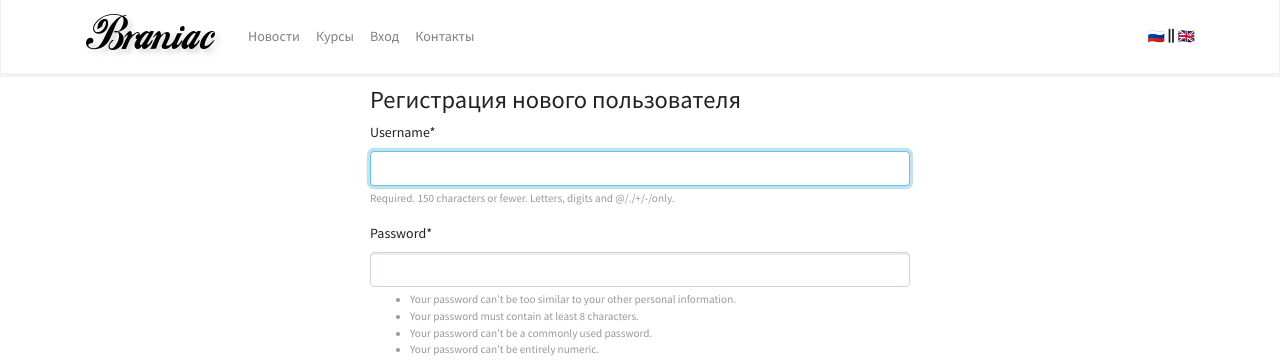
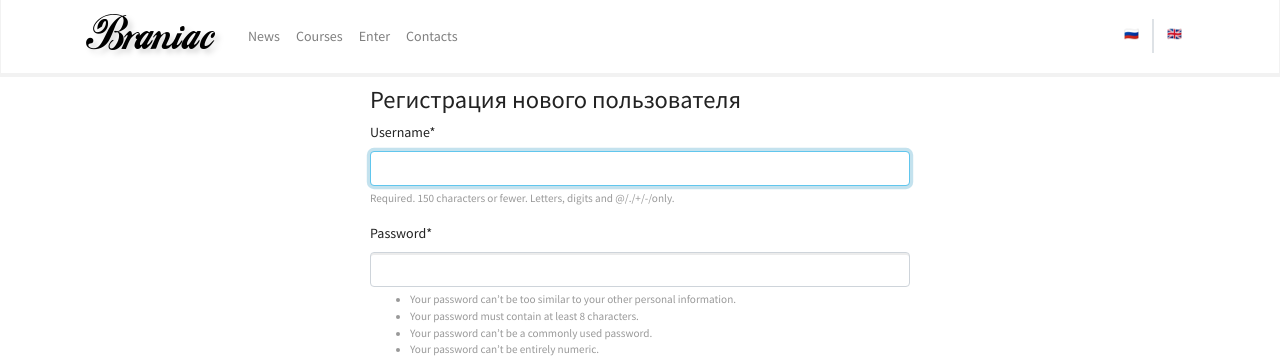
Before and after one commit to ivanstgit/GB_Python_Django01, a Django app: page /authapp/register/ in a window 1280 px wide. Shown: the top 360 px of the page. Run offline with Django 3.2, Linux system fonts and the light colour scheme; parts of the project's set-up code (start-up, migrations or seed data) failed here and were passed over; some libraries are stand-ins or nearby versions.

Commit message:
lesson_8 i18n

```diff
--- a/config/settings.py
+++ b/config/settings.py
@@ -54,6 +54,7 @@ INSTALLED_APPS = [
 MIDDLEWARE = [
     "django.middleware.security.SecurityMiddleware",
     "django.contrib.sessions.middleware.SessionMiddleware",
+    "django.middleware.locale.LocaleMiddleware",
     "django.middleware.common.CommonMiddleware",
     "django.middleware.csrf.CsrfViewMiddleware",
     "django.contrib.auth.middleware.AuthenticationMiddleware",
@@ -224,3 +225,5 @@ CELERY_RESULT_BACKEND = "redis://localhost:6379"
 # Email as files for debug
 EMAIL_BACKEND = "django.core.mail.backends.filebased.EmailBackend"
 EMAIL_FILE_PATH = "var/email-messages/"
+
+LOCALE_PATHS = [BASE_DIR / "locale"]
--- a/config/urls.py
+++ b/config/urls.py
@@ -7,6 +7,7 @@ from django.views.generic import RedirectView
 
 urlpatterns = [
     path("admin/", admin.site.urls),
+    path("i18n/", include("django.conf.urls.i18n")),
     path("", RedirectView.as_view(url="mainapp/")),
     path("social_auth/", include("social_django.urls", namespace="social")),
     path("mainapp/", include("mainapp.urls", namespace="mainapp")),
--- a/templates/includes/main_menu.html
+++ b/templates/includes/main_menu.html
@@ -1,40 +1,51 @@
-{% load static %}
+{% load static i18n %}
 
 <nav class="navbar navbar-expand-lg navbar-light bg-light">
   <div class="container">
     <a class="navbar-brand" href="{% url 'mainapp:main_page' %}">
       <img src="{% static 'img/logo.png' %}" alt="">
     </a>
-    <button class="navbar-toggler" type="button" data-toggle="collapse" data-target="#navbarSupportedContent"
-      aria-controls="navbarSupportedContent" aria-expanded="false" aria-label="Toggle navigation">
+    <button class="navbar-toggler" type="button" data-toggle="collapse"
+      data-target="#navbarSupportedContent"
+      aria-controls="navbarSupportedContent" aria-expanded="false"
+      aria-label="Toggle navigation">
       <span class="navbar-toggler-icon"></span>
     </button>
+
     <div class="collapse navbar-collapse" id="navbarSupportedContent">
       <ul class="navbar-nav mr-auto">
-        <li class="nav-item
-          {% if request.resolver_match.view_name == 'mainapp:news' %}active{% endif %}">
-          <a class="nav-link" href="{% url 'mainapp:news' %}">Новости</a>
+        <li
+          class="nav-item {% if request.resolver_match.view_name == 'mainapp:news' %}active{% endif %}">
+          <a class="nav-link" href="{% url 'mainapp:news' %}">
+            {% translate "News" %}
+          </a>
         </li>
-        <li class="nav-item
-          {% if request.resolver_match.view_name == 'mainapp:courses' %}active{% endif %}">
-          <a class="nav-link" href="{% url 'mainapp:courses' %}">Курсы</a>
+        <li
+          class="nav-item {% if request.resolver_match.view_name == 'mainapp:courses' %}active{% endif %}">
+          <a class="nav-link" href="{% url 'mainapp:courses' %}">
+            {% translate "Courses" %}
+          </a>
         </li>
         {% if user.is_authenticated %}
           <li class="nav-item dropdown">
-            <a class="nav-link dropdown-toggle" href="#" id="ddProfile" role="button" data-toggle="dropdown"
-              aria-haspopup="true" aria-expanded="false">
-              Профиль
+            <a class="nav-link dropdown-toggle" href="#" id="ddProfile"
+              role="button" data-toggle="dropdown" aria-haspopup="true"
+              aria-expanded="false">
+              {% translate "Profile" %}
             </a>
             <div class="dropdown-menu" aria-labelledby="ddProfile">
-              <a class="dropdown-item" href="{% url 'authapp:profile_edit' pk=request.user.pk %}">Редактировать
+              <a class="dropdown-item"
+                href="{% url 'authapp:profile_edit' pk=request.user.pk %}">Редактировать
                 профиль</a>
               <a class="dropdown-item" href="#">Мои курсы</a>
               <div class="dropdown-divider"></div>
               <a class="dropdown-item" href="#">Модерация</a>
               {% if user.is_superuser %}
-                <a class="dropdown-item" href="{% url 'admin:index' %}" target="_blank">Административный
+                <a class="dropdown-item" href="{% url 'admin:index' %}"
+                  target="_blank">Административный
                   раздел</a>
-                <a class="dropdown-item" href="{% url 'mainapp:log_view' %}" target="_blank">Лог</a>
+                <a class="dropdown-item" href="{% url 'mainapp:log_view' %}"
+                  target="_blank">Лог</a>
               {% endif %}
               <div class="dropdown-divider"></div>
               <a class="dropdown-item" href="{% url 'authapp:logout' %}">Выход</a>
@@ -42,15 +53,34 @@
           </li>
         {% else %}
           <li class="nav-item">
-            <a class="nav-link" href="{% url 'authapp:login' %}">Вход</a>
+            <a class="nav-link" href="{% url 'authapp:login' %}">
+              {% translate "Enter" %}
+            </a>
           </li>
         {% endif %}
-        <li class="nav-item
-          {% if request.resolver_match.view_name == 'mainapp:contacts' %}active{% endif %}">
-          <a class="nav-link" href="{% url 'mainapp:contacts' %}">Контакты</a>
+        <li
+          class="nav-item {% if request.resolver_match.view_name == 'mainapp:contacts' %}active{% endif %}">
+          <a class="nav-link" href="{% url 'mainapp:contacts' %}">
+            {% translate "Contacts" %}
+          </a>
         </li>
       </ul>
-      <span><a href="#">🇷🇺</a> <i class="fas fa-grip-lines-vertical"></i> <a href="#">🇬🇧</a></span>
+      <div class="row justify-content-end m-0">
+        <div class="col p-0 border-right">
+          <form action="{% url 'set_language' %}" method="post">
+            {% csrf_token %}
+            <input name="language" type="hidden" value="ru">
+            <button type="submit" class="btn btn-link">🇷🇺</button>
+          </form>
+        </div>
+        <div class="col p-0 border-left">
+          <form action="{% url 'set_language' %}" method="post">
+            {% csrf_token %}
+            <input name="language" type="hidden" value="en">
+            <button type="submit" class="btn btn-link">🇬🇧</button>
+          </form>
+        </div>
+      </div>
     </div>
   </div>
 </nav>
```
Also changed, not shown: EXT_APPS_INFO.txt (+7 -0 lines), mainapp/management/commands/mm.py (added, +9 -0 lines), locale/ru/LC_MESSAGES/django.po (added), mainapp/management/__init__.py (added), mainapp/management/commands/__init__.py (added).
